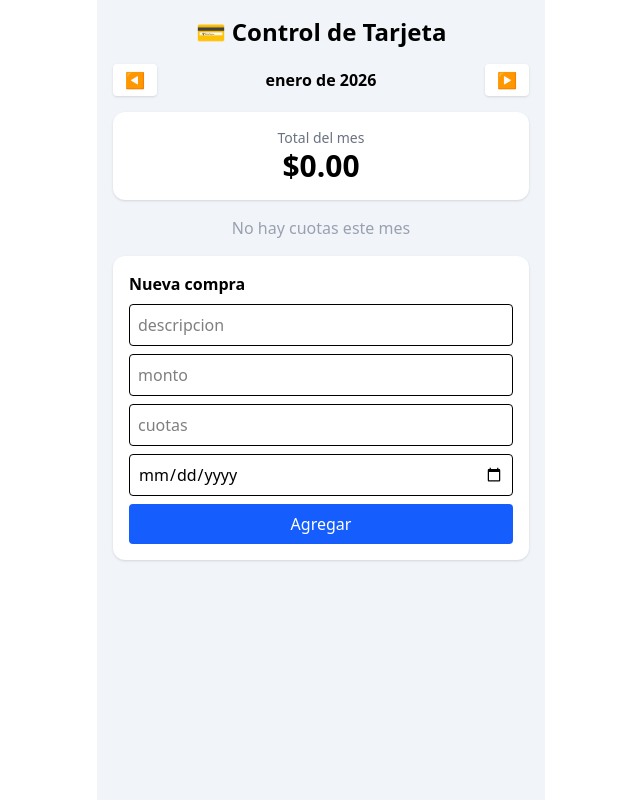
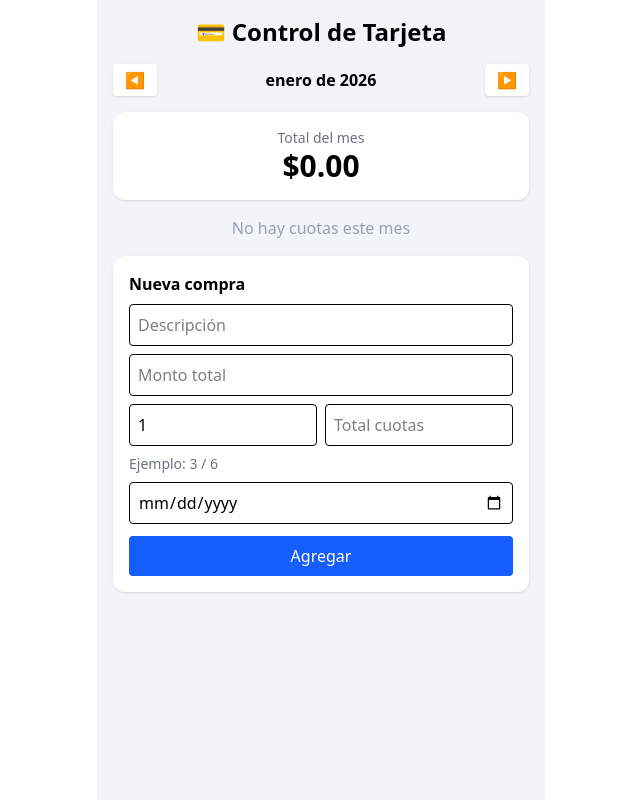
Before and after one commit to beenacoder/control-tarjeta, a React (Vite) app: page / in a window 1280 px wide. Shown: the whole page, without its empty margins (319-959 px from the left). Built offline with nearby package versions, Linux system fonts and the light colour scheme.

Commit message:
cuotas manuales

```diff
--- a/src/components/NuevaCompra.jsx
+++ b/src/components/NuevaCompra.jsx
@@ -5,23 +5,35 @@ export default function NuevaCompra({ onAdd }) {
     descripcion: "",
     monto: "",
     cuotas: "",
+    cuotaActual: "1",
     fechaCompra: "",
   });
 
   function submit() {
     if (!form.descripcion) return;
 
+    const cuotas = Number(form.cuotas);
+    const cuotaActual = Number(form.cuotaActual);
+
+    if (cuotaActual < 1 || cuotaActual > cuotas) {
+      alert("La cuota actual debe estar entre 1 y el total de cuotas");
+      return;
+    }
+
     onAdd({
-      ...form,
       id: crypto.randomUUID(),
-      monto: Number(form.monto),
-      cuotas: Number(form.cuotas),
+      descripcion: form.descripcion,
+      montoTotal: Number(form.monto),
+      cuotasTotales: cuotas,
+      cuotaActual,
+      fechaCompra: form.fechaCompra,
     });
 
     setForm({
       descripcion: "",
       monto: "",
       cuotas: "",
+      cuotaActual: "1",
       fechaCompra: "",
     });
   }
@@ -30,18 +42,62 @@ export default function NuevaCompra({ onAdd }) {
     <div className="bg-white rounded-xl shadow p-4">
       <h3 className="font-semibold mb-2">Nueva compra</h3>
 
-      {["descripcion", "monto", "cuotas", "fechaCompra"].map(f => (
+      <input
+        type="text"
+        placeholder="Descripción"
+        value={form.descripcion}
+        onChange={e =>
+          setForm({ ...form, descripcion: e.target.value })
+        }
+        className="w-full border rounded p-2 mb-2"
+      />
+
+      <input
+        type="number"
+        placeholder="Monto total"
+        value={form.monto}
+        onChange={e =>
+          setForm({ ...form, monto: e.target.value })
+        }
+        className="w-full border rounded p-2 mb-2"
+      />
+
+      <div className="flex gap-2 mb-2">
         <input
-          key={f}
-          type={f === "fechaCompra" ? "date" : "text"}
-          placeholder={f}
-          value={form[f]}
+          type="number"
+          min="1"
+          placeholder="Cuota actual"
+          value={form.cuotaActual}
           onChange={e =>
-            setForm({ ...form, [f]: e.target.value })
+            setForm({ ...form, cuotaActual: e.target.value })
           }
-          className="w-full border rounded p-2 mb-2"
+          className="w-1/2 border rounded p-2"
         />
-      ))}
+
+        <input
+          type="number"
+          min="1"
+          placeholder="Total cuotas"
+          value={form.cuotas}
+          onChange={e =>
+            setForm({ ...form, cuotas: e.target.value })
+          }
+          className="w-1/2 border rounded p-2"
+        />
+      </div>
+
+      <p className="text-sm text-gray-500 mb-2">
+        Ejemplo: 3 / 6
+      </p>
+
+      <input
+        type="date"
+        value={form.fechaCompra}
+        onChange={e =>
+          setForm({ ...form, fechaCompra: e.target.value })
+        }
+        className="w-full border rounded p-2 mb-3"
+      />
 
       <button
         onClick={submit}
@@ -52,3 +108,66 @@ export default function NuevaCompra({ onAdd }) {
     </div>
   );
 }
+
+
+
+
+
+
+
+
+// import { useState } from "react";
+
+// export default function NuevaCompra({ onAdd }) {
+//   const [form, setForm] = useState({
+//     descripcion: "",
+//     monto: "",
+//     cuotas: "",
+//     cuotaActual: "1",
+//     fechaCompra: "",
+//   });
+
+//   function submit() {
+//     if (!form.descripcion) return;
+
+//     onAdd({
+//       ...form,
+//       id: crypto.randomUUID(),
+//       monto: Number(form.monto),
+//       cuotas: Number(form.cuotas),
+//     });
+
+//     setForm({
+//       descripcion: "",
+//       monto: "",
+//       cuotas: "",
+//       fechaCompra: "",
+//     });
+//   }
+
+//   return (
+//     <div className="bg-white rounded-xl shadow p-4">
+//       <h3 className="font-semibold mb-2">Nueva compra</h3>
+
+//       {["descripcion", "monto", "cuotas", "fechaCompra"].map(f => (
+//         <input
+//           key={f}
+//           type={f === "fechaCompra" ? "date" : "text"}
+//           placeholder={f}
+//           value={form[f]}
+//           onChange={e =>
+//             setForm({ ...form, [f]: e.target.value })
+//           }
+//           className="w-full border rounded p-2 mb-2"
+//         />
+//       ))}
+
+//       <button
+//         onClick={submit}
+//         className="w-full bg-blue-600 text-white rounded py-2"
+//       >
+//         Agregar
+//       </button>
+//     </div>
+//   );
+// }
--- a/src/utils/cuotas.js
+++ b/src/utils/cuotas.js
@@ -1,20 +1,28 @@
 export default function generarCuotas(compra) {
   const cuotas = [];
-  const montoCuota = compra.monto / compra.cuotas;
-  const fecha = new Date(compra.fechaCompra);
 
-  for (let i = 0; i < compra.cuotas; i++) {
-    const f = new Date(fecha);
-    f.setMonth(f.getMonth() + i);
+  const montoCuota = compra.montoTotal / compra.cuotasTotales;
+  const fechaBase = new Date(compra.fechaCompra);
+
+  // Ajustamos la fecha a la cuota actual
+  fechaBase.setMonth(
+    fechaBase.getMonth() + (compra.cuotaActual - 1)
+  );
+
+  for (let nro = compra.cuotaActual; nro <= compra.cuotasTotales; nro++) {
+    const f = new Date(fechaBase);
+    f.setMonth(fechaBase.getMonth() + (nro - compra.cuotaActual));
 
     cuotas.push({
+      id: `${compra.id}-${nro}`, // 👈 id único por cuota
       compraId: compra.id,
       descripcion: compra.descripcion,
-      nro: i + 1,
-      total: compra.cuotas,
+      nro,
+      total: compra.cuotasTotales,
       monto: montoCuota,
-      mes: f.getMonth(),
+      mes: f.getMonth(),       // 0-11
       anio: f.getFullYear(),
+      pagada: false
     });
   }
 
```
